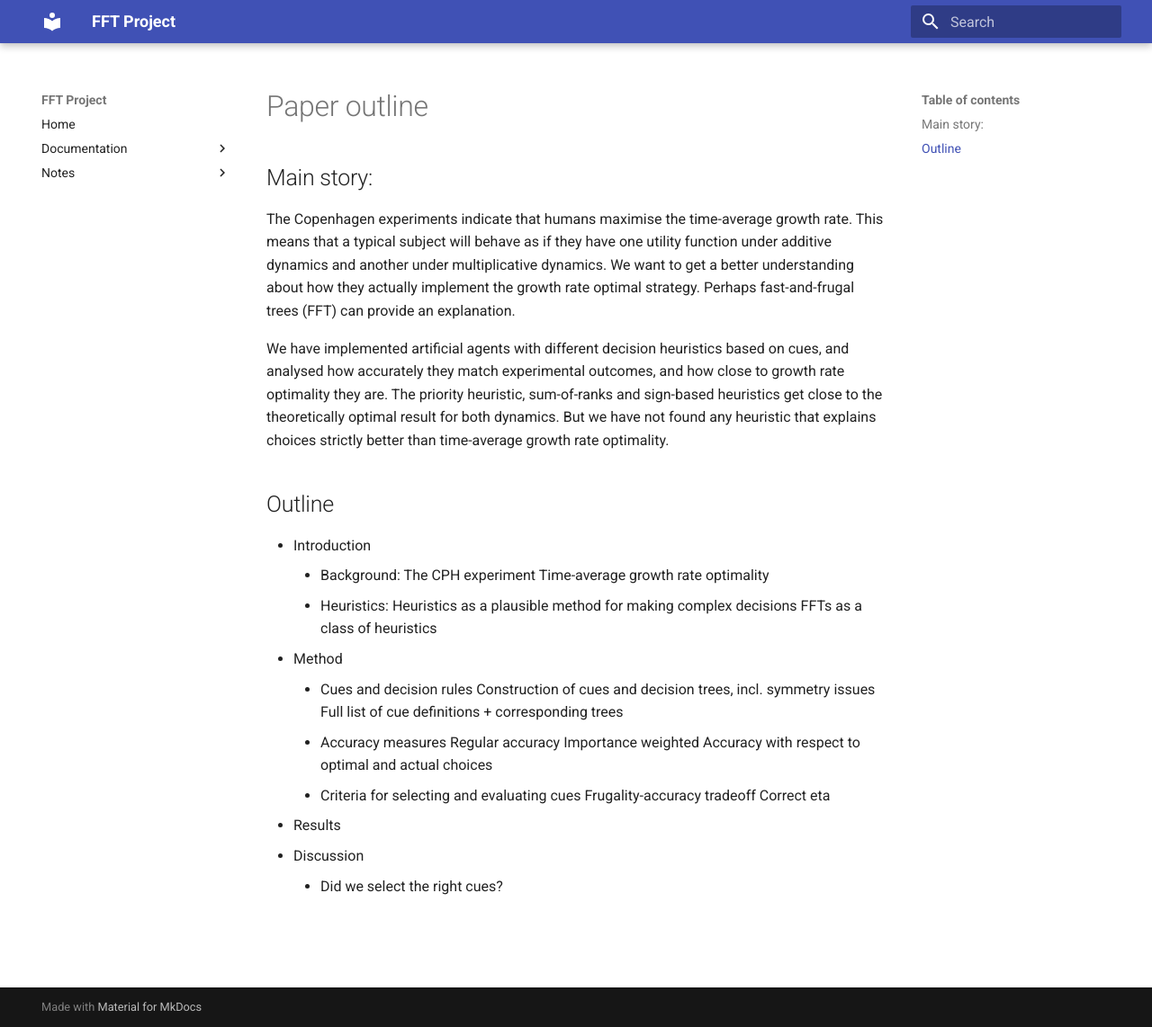
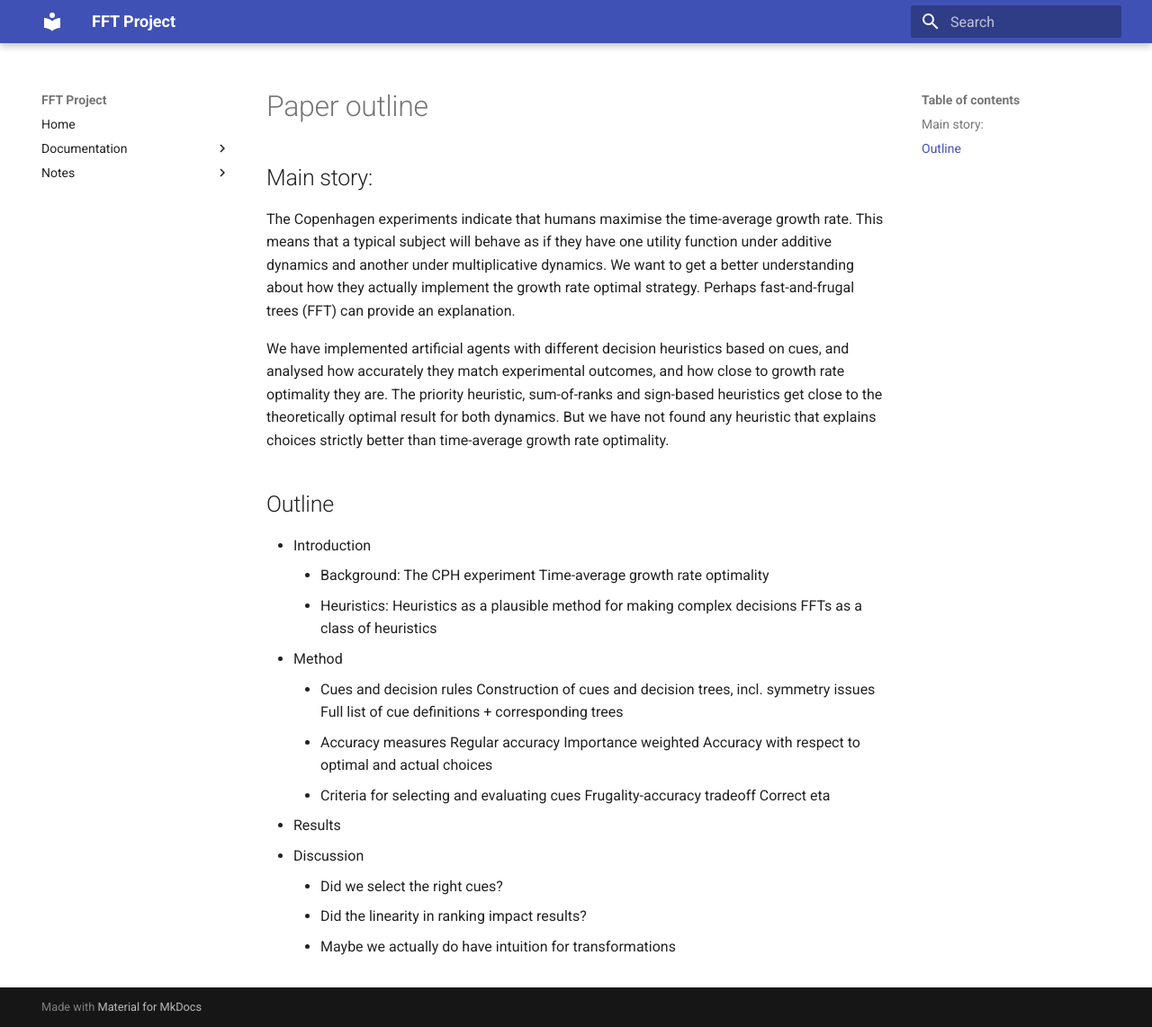
Before and after one commit to LMLhub/FFT-project, an MkDocs documentation site: the page built from docs/outline.md, in a window 1280 px wide and 1142 px high. Shown: the whole window at 90% size. Built offline with MkDocs 1.6.1 and Material for MkDocs 9.7.7, drawn with Linux system fonts in a browser that asks for light colours.

Commit message:
more points added to discussion

```diff
--- a/docs/outline.md
+++ b/docs/outline.md
@@ -28,3 +28,5 @@ We have implemented artificial agents with different decision heuristics based o
 - Results
 - Discussion
     - Did we select the right cues?
+    - Did the linearity in ranking impact results?
+    - Maybe we actually do have intuition for transformations
```
